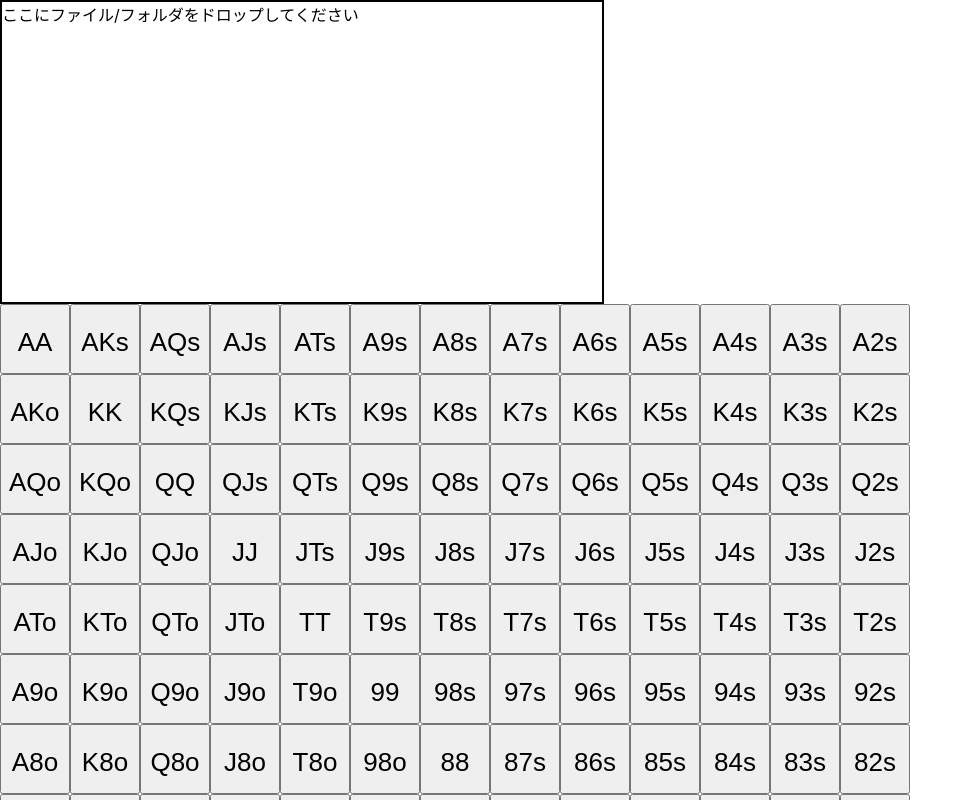
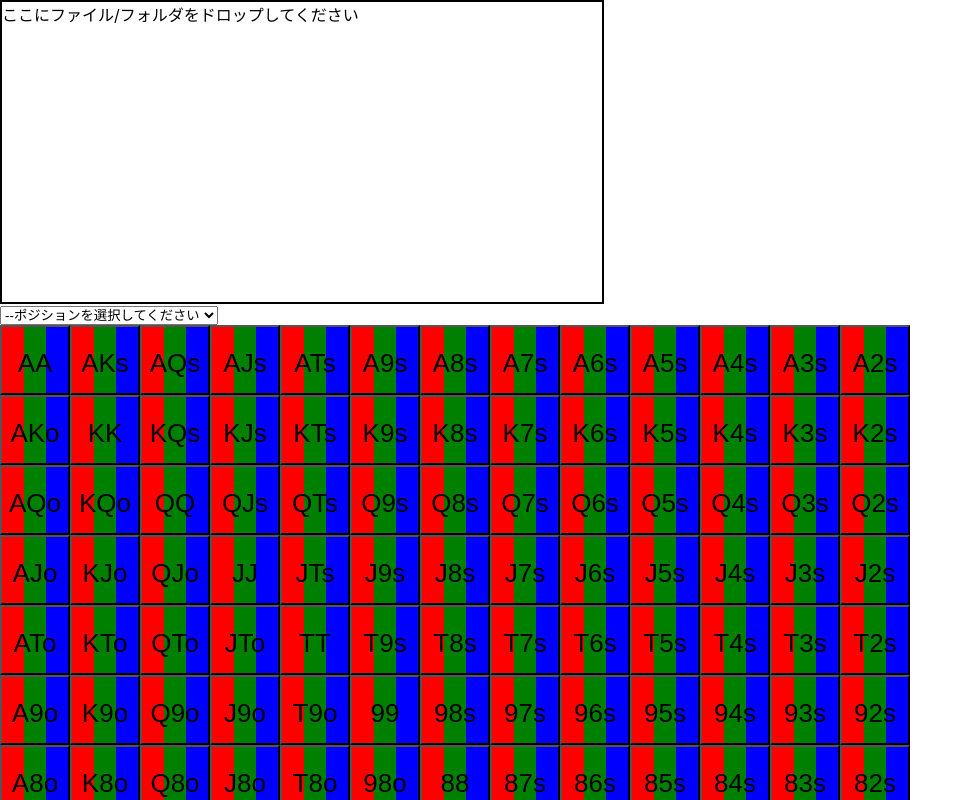
Before and after one commit to always-reach/poker_analize, a React (Vite) app in the folder poker_analize/: page / in a window 1280 px wide. Shown: the top 800 px of the page, without its empty margins (0-973 px from the left). Built offline with nearby package versions, Linux system fonts and the light colour scheme.

Commit message:
get all hand

```diff
--- a/poker_analize/src/component/RangeGrid.tsx
+++ b/poker_analize/src/component/RangeGrid.tsx
@@ -8,7 +8,7 @@ const card: string[] = ["A", "K", "Q", "J", "T", "9", "8", "7", "6", "5", "4", "
 
 const Square:React.FC<Props> = (props) => {
     const {card}=props
-    return <button className="square">{card}</button>
+    return <button className="square" style={{background:"linear-gradient(to right, red 33%, green 33%, green 66%, blue 66%)"}}>{card}</button>
 }
 
 
--- a/poker_analize/src/component/top.tsx
+++ b/poker_analize/src/component/top.tsx
@@ -1,6 +1,6 @@
 import { DropArea } from './DropDirectory'
 import { analize } from '../stars/HandAnalize'
-import {HandRange} from './RangeGrid'
+import { HandRange } from './RangeGrid'
 
 import '../css/button.css'
 
@@ -19,7 +19,7 @@ export function Top() {
                 });
             });
             const hoge = await file.text()
-            analize(hoge, "i-taisuke")
+            analize(hoge, "i-taisuke", "utg")
         } else if (entry.isDirectory) {
             const directoryReader = entry.createReader();
             const entries = await new Promise((resolve) => {
@@ -37,7 +37,15 @@ export function Top() {
                 ここにファイル/フォルダをドロップしてください
             </div>
         </DropArea>
-
+        <select>
+            <option value="">--ポジションを選択してください</option>
+            <option value="utg">UTG</option>
+            <option value="hj">HJ</option>
+            <option value="co">CO</option>
+            <option value="btn">BTN</option>
+            <option value="sb">SB</option>
+            <option value="bb">BB</option>
+        </select>
         <HandRange />
     </div>)
 }
--- a/poker_analize/src/stars/HandAnalize.ts
+++ b/poker_analize/src/stars/HandAnalize.ts
@@ -1,18 +1,27 @@
-export function analize(handHistory: string, userName: string) {
-    console.log("handhistory", handHistory)
+export function analize(handHistory: string, userName: string, position: string) {
     //ハンドの一覧からハンド単位に分ける
     const handArray = handHistory.split("*** HOLE CARDS ***\r\n")
     //1つ目のデータはいらない。２つ目のデータからがハンドの詳細
+    const card: string[] = ["A", "K", "Q", "J", "T", "9", "8", "7", "6", "5", "4", "3", "2"]
+    const allHand: any = {}
+    card.forEach((row, rowIndex) => {
+        card.forEach((column, columnIndex) => {
+            allHand[rowIndex < columnIndex ? row + column + "s" : rowIndex > columnIndex ? column + row + "o" : column + row] = { "raises": 0, "calls": 0, "folds": 0 }
+        })
+    })
     handArray.slice(1).forEach((hand: string) => {
-        //レイズの回数(SRPか3betか4bet...か)
-        let raiseCount = 0
         const myHand = getHand(hand, userName)
         let { myAction, myPosition } = getPreflopAction(hand, userName)
+        if (myPosition === position) {
+            console.log(myHand)
+            allHand[myHand][myAction] += 1
+        }
     })
+    console.log("allHand", allHand)
 }
 
 function getPreflopAction(history: string, userName: string) {
-    const positionList = ["UTG", "HJ", "CO", "BTN", "SB", "BB"]
+    const positionList = ["utg", "hj", "co", "btn", "sb", "bb"]
     const preflop = history.split("***")[0]
     let eachPlayerAction = preflop.split("\r\n")
     let yourPosition = ""
@@ -45,17 +54,17 @@ function getHand(history: string, userName: string): string {
     } else {
         yourhand = yourhand.substr(0, 2) + yourhand.substr(3, 2)
     }
-
     card_picture.forEach((picture) => {
-        if (yourhand.substr(3, 1) === picture) {
-            yourhand = yourhand.substr(3, 2) + yourhand.substr(0, 2)
+        if (yourhand.substr(2, 1) === picture) {
+            yourhand = yourhand.substr(2, 2) + yourhand.substr(0, 2)
         }
     })
-    console.log("yourhand", yourhand)
     if (yourhand.substr(1, 1) === yourhand.substr(3, 1)) {
         yourhand = yourhand.substr(0, 1) + yourhand.substr(2, 1) + "s"
+    } else if (yourhand.substr(0, 1) !== yourhand.substr(2, 1)) {
+        yourhand = yourhand.substr(0, 1) + yourhand.substr(2, 1) + "o"
     } else {
-        yourhand = yourhand.substr(0, 1) + yourhand.substr(2, 1) + "o"
+        yourhand = yourhand.substr(0, 1) + yourhand.substr(2, 1)
     }
     return yourhand
 }
```
